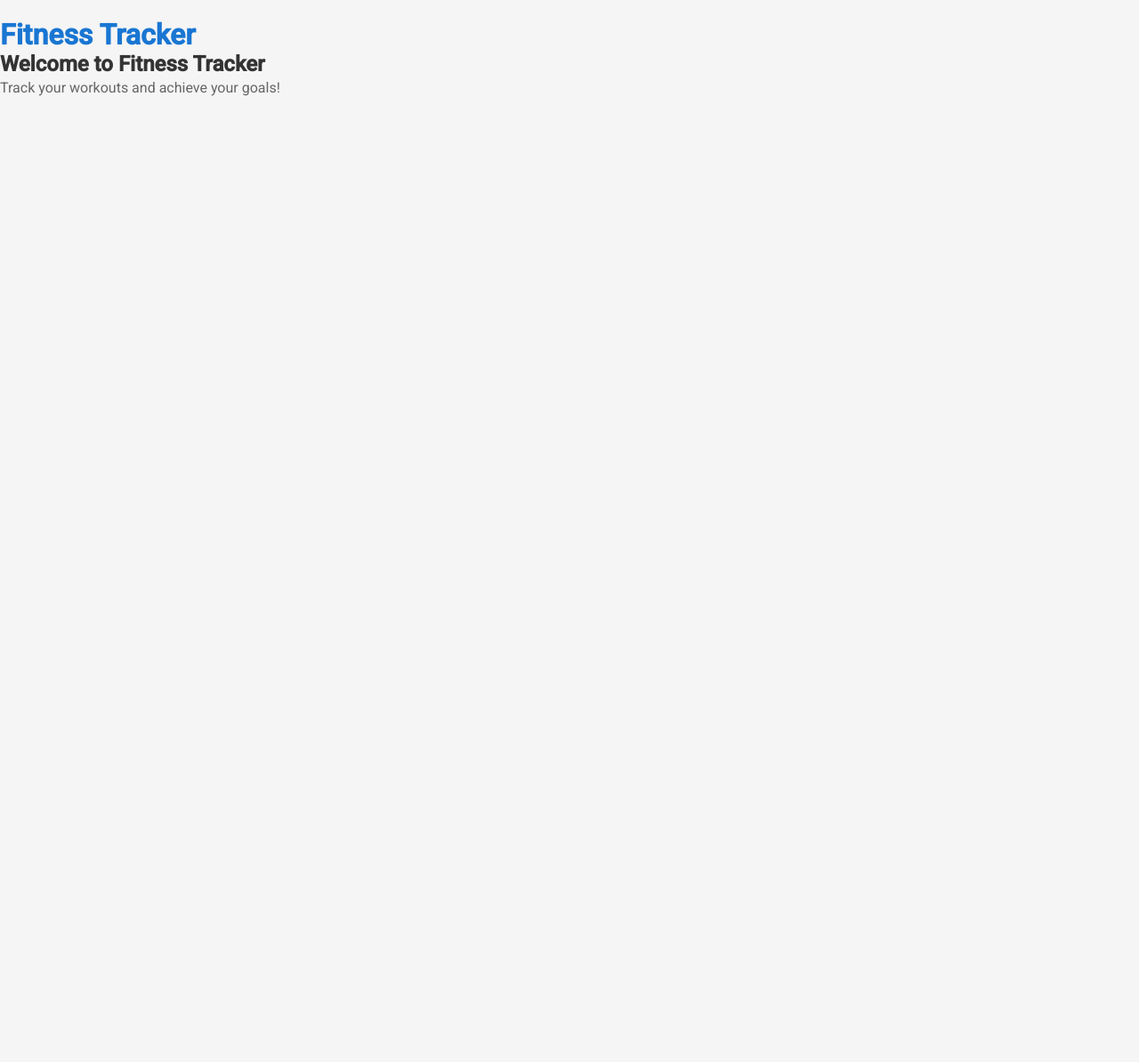
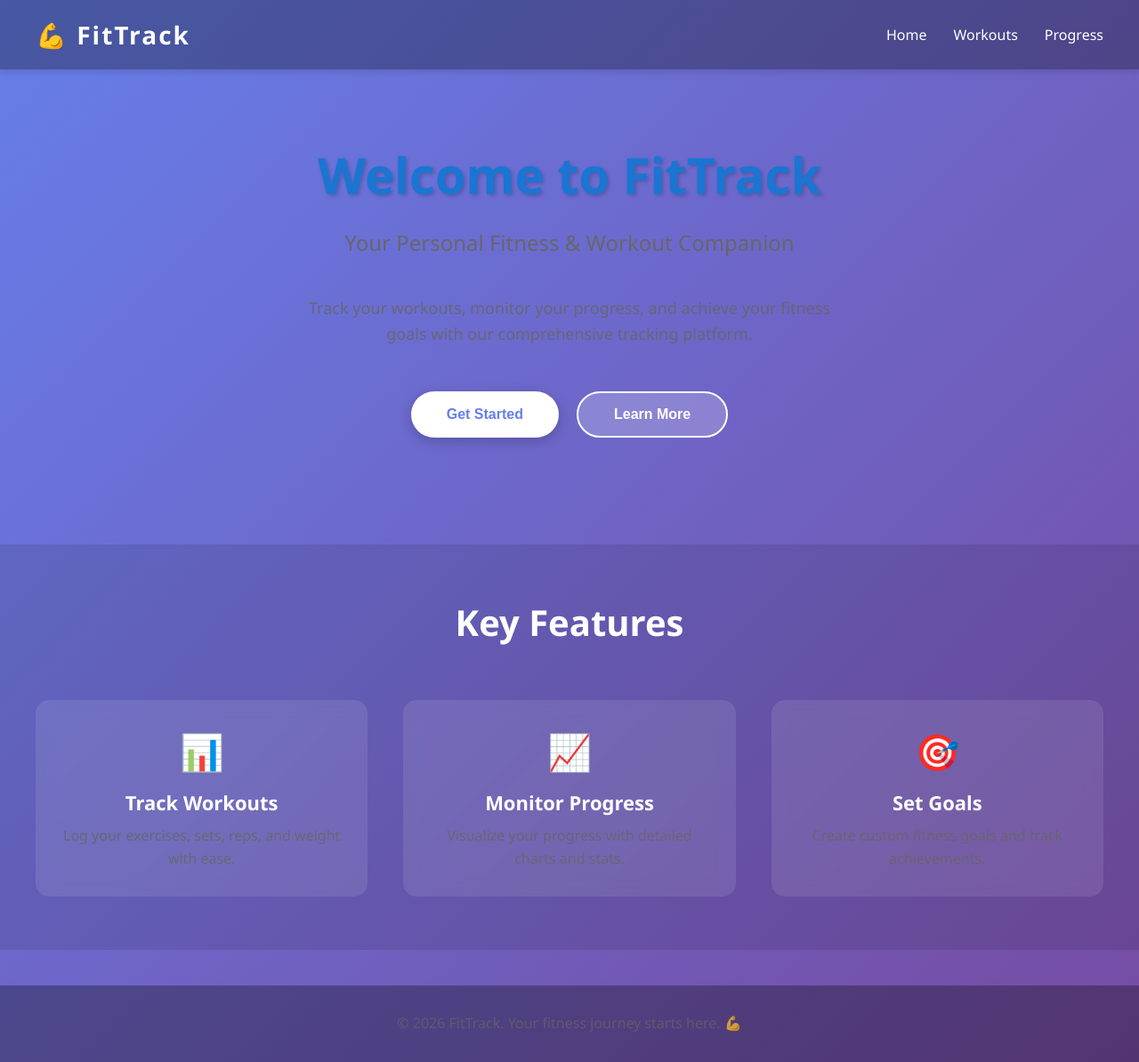
Before and after one commit to shreepranavg2014-a11y/fitness-tracker, an Angular app: page / in a window 1280 px wide. Shown: the whole page at 89% size. Before the commit the page ends 820 px from the top, so only its background shows below. Built offline with nearby package versions, Linux system fonts and the light colour scheme.

Commit message:
Update app.component.html

```diff
--- a/src/app/app.component.html
+++ b/src/app/app.component.html
@@ -1,5 +1,50 @@
-<h1>Fitness Tracker</h1>
-<div>
-  <h2>Welcome to Fitness Tracker</h2>
-  <p>Track your workouts and achieve your goals!</p>
+<div style="min-height: 100vh; background: linear-gradient(135deg, #667eea 0%, #764ba2 100%); color: white; font-family: 'Segoe UI', Tahoma, Geneva, Verdana, sans-serif;">
+  <!-- Navigation Bar -->
+  <nav style="background: rgba(0, 0, 0, 0.3); padding: 20px 40px; display: flex; justify-content: space-between; align-items: center; box-shadow: 0 4px 6px rgba(0, 0, 0, 0.1);">
+    <div style="font-size: 28px; font-weight: bold; letter-spacing: 2px;">💪 FitTrack</div>
+    <ul style="list-style: none; display: flex; gap: 30px; margin: 0; padding: 0;">
+      <li><a href="#" style="color: white; text-decoration: none; font-size: 16px; transition: opacity 0.3s; cursor: pointer;" onmouseover="this.style.opacity='0.7'" onmouseout="this.style.opacity='1'">Home</a></li>
+      <li><a href="#" style="color: white; text-decoration: none; font-size: 16px; transition: opacity 0.3s; cursor: pointer;" onmouseover="this.style.opacity='0.7'" onmouseout="this.style.opacity='1'">Workouts</a></li>
+      <li><a href="#" style="color: white; text-decoration: none; font-size: 16px; transition: opacity 0.3s; cursor: pointer;" onmouseover="this.style.opacity='0.7'" onmouseout="this.style.opacity='1'">Progress</a></li>
+    </ul>
+  </nav>
+
+  <!-- Hero Section -->
+  <div style="text-align: center; padding: 80px 40px; max-width: 1000px; margin: 0 auto;">
+    <h1 style="font-size: 56px; margin: 0 0 20px 0; font-weight: 700; text-shadow: 2px 2px 4px rgba(0, 0, 0, 0.2);">Welcome to FitTrack</h1>
+    <p style="font-size: 24px; margin: 0 0 40px 0; opacity: 0.95; font-weight: 300;">Your Personal Fitness & Workout Companion</p>
+    <p style="font-size: 18px; margin: 0 0 50px 0; opacity: 0.85; line-height: 1.6; max-width: 600px; margin-left: auto; margin-right: auto;">Track your workouts, monitor your progress, and achieve your fitness goals with our comprehensive tracking platform.</p>
+
+    <div style="display: flex; gap: 20px; justify-content: center; flex-wrap: wrap;">
+      <button style="padding: 15px 40px; font-size: 16px; font-weight: bold; background: white; color: #667eea; border: none; border-radius: 50px; cursor: pointer; transition: transform 0.3s, box-shadow 0.3s; box-shadow: 0 4px 15px rgba(0, 0, 0, 0.2);" onmouseover="this.style.transform='translateY(-2px)'; this.style.boxShadow='0 8px 25px rgba(0, 0, 0, 0.3)'" onmouseout="this.style.transform='translateY(0)'; this.style.boxShadow='0 4px 15px rgba(0, 0, 0, 0.2)'">Get Started</button>
+      <button style="padding: 15px 40px; font-size: 16px; font-weight: bold; background: rgba(255, 255, 255, 0.2); color: white; border: 2px solid white; border-radius: 50px; cursor: pointer; transition: all 0.3s;" onmouseover="this.style.background='rgba(255, 255, 255, 0.3)'" onmouseout="this.style.background='rgba(255, 255, 255, 0.2)'">Learn More</button>
+    </div>
+  </div>
+
+  <!-- Features Section -->
+  <div style="background: rgba(0, 0, 0, 0.1); padding: 60px 40px; margin-top: 40px;">
+    <h2 style="text-align: center; font-size: 40px; margin: 0 0 60px 0;">Key Features</h2>
+    <div style="display: grid; grid-template-columns: repeat(auto-fit, minmax(250px, 1fr)); gap: 40px; max-width: 1200px; margin: 0 auto;">
+      <div style="background: rgba(255, 255, 255, 0.1); padding: 30px; border-radius: 15px; backdrop-filter: blur(10px); text-align: center; transition: transform 0.3s;" onmouseover="this.style.transform='translateY(-10px)'" onmouseout="this.style.transform='translateY(0)'">
+        <div style="font-size: 40px; margin-bottom: 15px;">📊</div>
+        <h3 style="font-size: 22px; margin: 0 0 10px 0;">Track Workouts</h3>
+        <p style="opacity: 0.8; font-size: 16px; margin: 0;">Log your exercises, sets, reps, and weight with ease.</p>
+      </div>
+      <div style="background: rgba(255, 255, 255, 0.1); padding: 30px; border-radius: 15px; backdrop-filter: blur(10px); text-align: center; transition: transform 0.3s;" onmouseover="this.style.transform='translateY(-10px)'" onmouseout="this.style.transform='translateY(0)'">
+        <div style="font-size: 40px; margin-bottom: 15px;">📈</div>
+        <h3 style="font-size: 22px; margin: 0 0 10px 0;">Monitor Progress</h3>
+        <p style="opacity: 0.8; font-size: 16px; margin: 0;">Visualize your progress with detailed charts and stats.</p>
+      </div>
+      <div style="background: rgba(255, 255, 255, 0.1); padding: 30px; border-radius: 15px; backdrop-filter: blur(10px); text-align: center; transition: transform 0.3s;" onmouseover="this.style.transform='translateY(-10px)'" onmouseout="this.style.transform='translateY(0)'">
+        <div style="font-size: 40px; margin-bottom: 15px;">🎯</div>
+        <h3 style="font-size: 22px; margin: 0 0 10px 0;">Set Goals</h3>
+        <p style="opacity: 0.8; font-size: 16px; margin: 0;">Create custom fitness goals and track achievements.</p>
+      </div>
+    </div>
+  </div>
+
+  <!-- Footer -->
+  <footer style="background: rgba(0, 0, 0, 0.3); padding: 30px 40px; text-align: center; margin-top: 40px;">
+    <p style="opacity: 0.7; margin: 0;">© 2026 FitTrack. Your fitness journey starts here. 💪</p>
+  </footer>
 </div>
```
